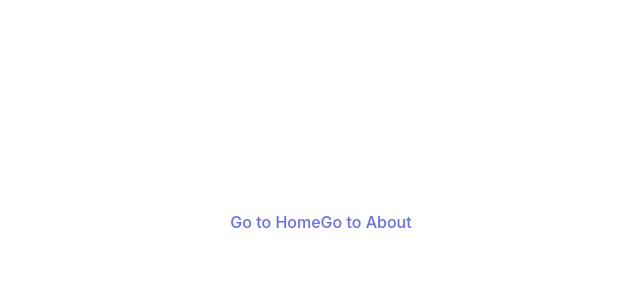
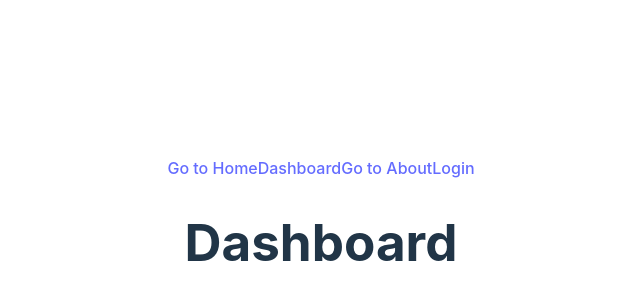
Before and after one commit to rmgimenez/jwt-vue-codeigniter, a Vue app in the folder frontend/: page /#/dashboard in a window 1280 px wide. Shown: the part 178-478 px from the top of the page, without its empty margins (319-959 px from the left). Built offline with nearby package versions, Linux system fonts and the light colour scheme.

Commit message:
criando páginas para testar guard

```diff
--- a/frontend/src/App.vue
+++ b/frontend/src/App.vue
@@ -7,7 +7,9 @@
       <!-- specify the link by passing the `to` prop. -->
       <!-- `<router-link>` will render an `<a>` tag with the correct `href` attribute -->
       <router-link to="/">Go to Home</router-link>
+      <router-link to="/dashboard">Dashboard</router-link>
       <router-link to="/about">Go to About</router-link>
+      <router-link to="/login">Login</router-link>
     </p>
     <router-view></router-view>
   </div>
--- /dev/null
+++ b/frontend/src/pages/Dashboard.vue
@@ -0,0 +1,9 @@
+<template>
+  <div>
+    <h1>Dashboard</h1>
+  </div>
+</template>
+
+<script setup></script>
+
+<style lang="scss" scoped></style>
--- /dev/null
+++ b/frontend/src/pages/Login.vue
@@ -0,0 +1,9 @@
+<template>
+  <div>
+    <h1>Login</h1>
+  </div>
+</template>
+
+<script setup></script>
+
+<style lang="scss" scoped></style>
--- a/frontend/src/routes.js
+++ b/frontend/src/routes.js
@@ -2,10 +2,14 @@ import { createRouter, createWebHashHistory } from 'vue-router';
 
 import Home from './pages/Home.vue';
 import About from './pages/About.vue';
+import Dashboard from './pages/Dashboard.vue';
+import Login from './pages/login.vue';
 
 const routes = [
   { path: '/', component: Home },
   { path: '/about', component: About },
+  { path: '/login', component: Login },
+  { path: '/dashboard', component: Dashboard, meta: { requiresAuth: true } },
 ];
 
 export const router = createRouter({
```
